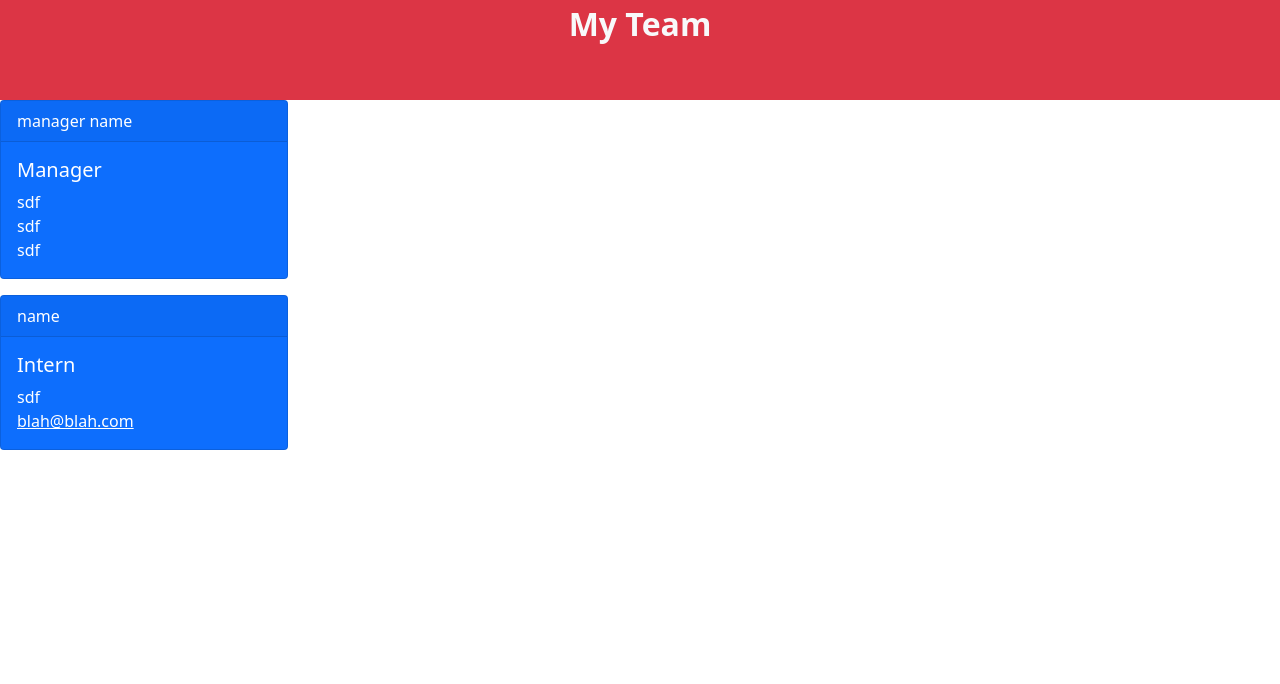
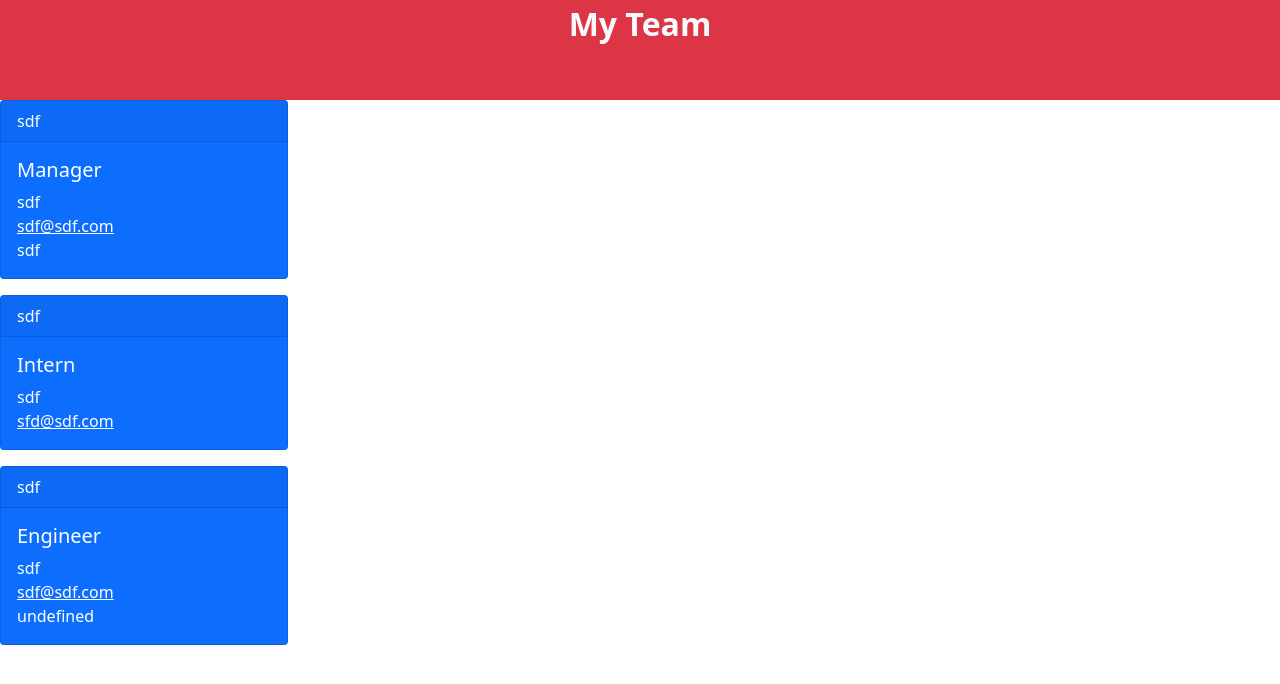
Before and after one commit to ssolis86/Team-Profile-Generator, a website: page GeneratedHTML_File.html in a window 1280 px wide. Drawn offline with nearby package versions, Linux system fonts and the light colour scheme.

Commit message:
rendered all email links

```diff
--- a/GeneratedHTML_File.html
+++ b/GeneratedHTML_File.html
@@ -17,14 +17,14 @@
         <div class="col">
           <div class="card text-white bg-primary mb-3" style="max-width: 18rem;">
             <div class="card-header">
-            manager name
+            sdf
             </div>
               <div class="card-body">
                 <h5 class="card-title">Manager</h5>
                   <p class="card-text">
                   sdf
                   <br>
-                  sdf
+                  <a style="color:white" href="mailto:sdf@sdf.com?subject=Subject&body=message%20goes%20here">sdf@sdf.com</a>
                   <br>
                   sdf
                   </p>
@@ -37,14 +37,14 @@
           <div class="col">
             <div class="card text-white bg-primary mb-3" style="max-width: 18rem;">
               <div class="card-header">
-              name
+              sdf
               </div>
                 <div class="card-body">
                   <h5 class="card-title">Intern</h5>
                     <p class="card-text">
                     sdf
                     <br>
-                    <a style="color:white" href="mailto:blah@blah.com?subject=Subject&body=message%20goes%20here">blah@blah.com</a>
+                    <a style="color:white" href="mailto:sfd@sdf.com?subject=Subject&body=message%20goes%20here">sfd@sdf.com</a>
                     <br>
 
                     </p>
@@ -53,5 +53,25 @@
             </div>
           </div>
 
+        <div class="row row-cols-1 row-cols-md-3 g-4">
+          <div class="col">
+            <div class="card text-white bg-primary mb-3" style="max-width: 18rem;">
+              <div class="card-header">
+              sdf
+              </div>
+                <div class="card-body">
+                  <h5 class="card-title">Engineer</h5>
+                    <p class="card-text">
+                    sdf
+                    <br>
+                    <a style="color:white" href="mailto:sdf@sdf.com?subject=Subject&body=message%20goes%20here">sdf@sdf.com</a>
+                    <br>
+                    undefined
+                    </p>
+                </div>
+              </div>
+            </div>
+          </div>
+
   </body>
 </html>
```
Also changed, not shown: lib/Run.js.
